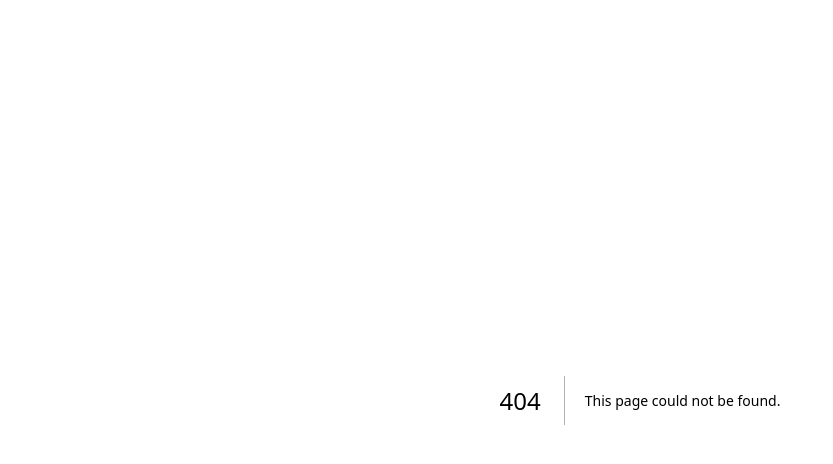
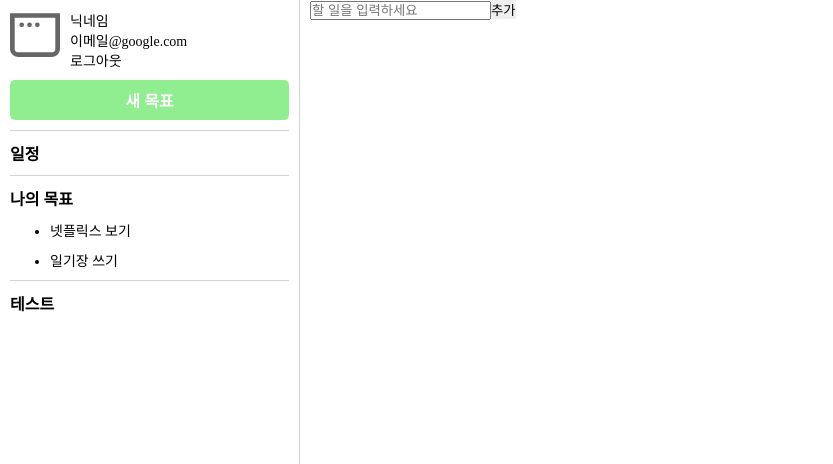
Before and after one commit to woo-dev-log/turtlelist, a Next.js app in the folder front/: page /todoList in a window 1280 px wide. Before the commit this address had no page. Shown: the top 464 px of the page, without its empty margins (0-833 px from the left). Built offline with nearby package versions, Linux system fonts and the light colour scheme.

Commit message:
todolist, form, item 컴포넌트 추가, item 수정 함수 수정중

```diff
--- a/front/src/app/components/sidebar/Sidebar.tsx
+++ b/front/src/app/components/sidebar/Sidebar.tsx
@@ -1,18 +1,23 @@
+'use client';
+
 import Image from "next/image";
 import styles from "./sidebar.module.scss";
+import { useRouter } from "next/navigation";
 
 export default function Sidebar() {
+    const router = useRouter();
+
     return (
         <aside className={styles.sidebar}>
             <header className={styles.user}>
-                <Image src="/window.svg" alt="glove" width={50} height={50}/>
+                <Image src="/window.svg" alt="glove" width={50} height={50} />
                 <div className={styles.userInfo}>
                     <div className={styles.nickname}>닉네임</div>
                     <div className={styles.email}>이메일@google.com</div>
                     <div className={styles.logout}>로그아웃</div>
                 </div>
             </header>
-            <button>새 목표</button>
+            <button onClick={() => router.push("/todoList")}>새 목표</button>
             <ul>
                 <li>일정</li>
                 <li>나의 목표
--- a/front/src/app/layout.tsx
+++ b/front/src/app/layout.tsx
@@ -1,31 +1,17 @@
 import type { Metadata } from "next";
-import localFont from "next/font/local";
 import "./styles/globals.scss";
-
-const geistSans = localFont({
-  src: "./fonts/GeistVF.woff",
-  variable: "--font-geist-sans",
-  weight: "100 900",
-});
-const geistMono = localFont({
-  src: "./fonts/GeistMonoVF.woff",
-  variable: "--font-geist-mono",
-  weight: "100 900",
-});
+import Sidebar from "./components/sidebar/Sidebar";
 
 export const metadata: Metadata = {
   title: "Create Next App",
   description: "Generated by create next app",
 };
 
-export default function RootLayout({
-  children,
-}: Readonly<{
-  children: React.ReactNode;
-}>) {
+export default function RootLayout({ children }: Readonly<{ children: React.ReactNode }>) {
   return (
     <html lang="en">
-      <body className={`${geistSans.variable} ${geistMono.variable}`}>
+      <body className="page">
+        <Sidebar />
         {children}
       </body>
     </html>
--- a/front/src/app/page.tsx
+++ b/front/src/app/page.tsx
@@ -4,9 +4,7 @@ import styles from "./styles/page.module.scss";
 export default function Home() {
   return (
     <div className={styles.page}>
-      <Sidebar />
       <main className={styles.main}>
-        메인
       </main>
       <footer className={styles.footer}>
       </footer>
--- a/front/src/app/styles/globals.scss
+++ b/front/src/app/styles/globals.scss
@@ -6,6 +6,10 @@
 
 button {
   border: none;
+}
+
+.page {
+  display: flex;
 }
 
 // @media (prefers-color-scheme: dark) {
--- a/front/src/app/styles/page.module.scss
+++ /dev/null
@@ -1,3 +0,0 @@
-.page {
-  display: flex;
-}
--- /dev/null
+++ b/front/src/app/todoList/components/TodoForm.tsx
@@ -0,0 +1,30 @@
+'use client';
+
+import { useState } from "react"
+
+export default function TodoForm({ onAdd }: { onAdd?: (todo: string) => void }) {
+    const [text, setText] = useState('');
+
+    const handleInputChange = (e: React.ChangeEvent<HTMLInputElement>) => {
+        setText(e.target.value);
+    };
+
+    const handleAddTodo = () => {
+        if (text.trim()) {
+            onAdd?.(text);
+            setText('');
+        }
+    };
+
+    return (
+        <div>
+            <input
+                type="text"
+                value={text}
+                onChange={handleInputChange}
+                placeholder="할 일을 입력하세요"
+            />
+            <button onClick={handleAddTodo}>추가</button>
+        </div>
+    );
+}
--- /dev/null
+++ b/front/src/app/todoList/components/TodoItem.tsx
@@ -0,0 +1,13 @@
+export default function TodoItem({ todo, onUpdate, onDelete }: {
+    todo: string;
+    onUpdate?: (newTodo: string) => void;
+    onDelete?: () => void
+}) {
+    return (
+        <div>
+            {todo}
+            {/* <button onClick={onUpdate}>수정</button> */}
+            <button onClick={onDelete}>삭제</button>
+        </div>
+    );
+}
--- /dev/null
+++ b/front/src/app/todoList/components/TodoList.tsx
@@ -0,0 +1,40 @@
+'use client';
+
+import { useState } from "react";
+import TodoItem from "./TodoItem";
+import TodoForm from "./TodoForm";
+
+export default function TodoList() {
+    const [todos, setTodos] = useState<string[]>([]);
+
+    const addTodo = (todo: string) => {
+        setTodos((todoList) => [...todoList, todo]);
+    };
+
+    const updateTodo = (index: number, newTodo: string) => {
+        setTodos((todoList) =>
+            todoList.map((todo, i) => (i === index ? newTodo : todo))
+        );
+    };
+
+    const deleteTodo = (index: number) => {
+        setTodos((todoList) => todoList.filter((_, i) => i !== index));
+    };
+
+    return (
+        <div>
+            <TodoForm onAdd={addTodo} />
+
+            <ul>
+                {todos.map((todo, index) => (
+                    <TodoItem
+                        key={index}
+                        todo={todo}
+                        onUpdate={(newTodo) => updateTodo(index, newTodo)}
+                        onDelete={() => deleteTodo(index)}
+                    />
+                ))}
+            </ul>
+        </div>
+    )
+}
--- /dev/null
+++ b/front/src/app/todoList/page.tsx
@@ -0,0 +1,10 @@
+import TodoForm from "./components/TodoForm";
+import TodoList from "./components/TodoList";
+
+export default function TodoListPage() {
+    return (
+        <div>
+            <TodoList />
+        </div>
+    )
+}
```
